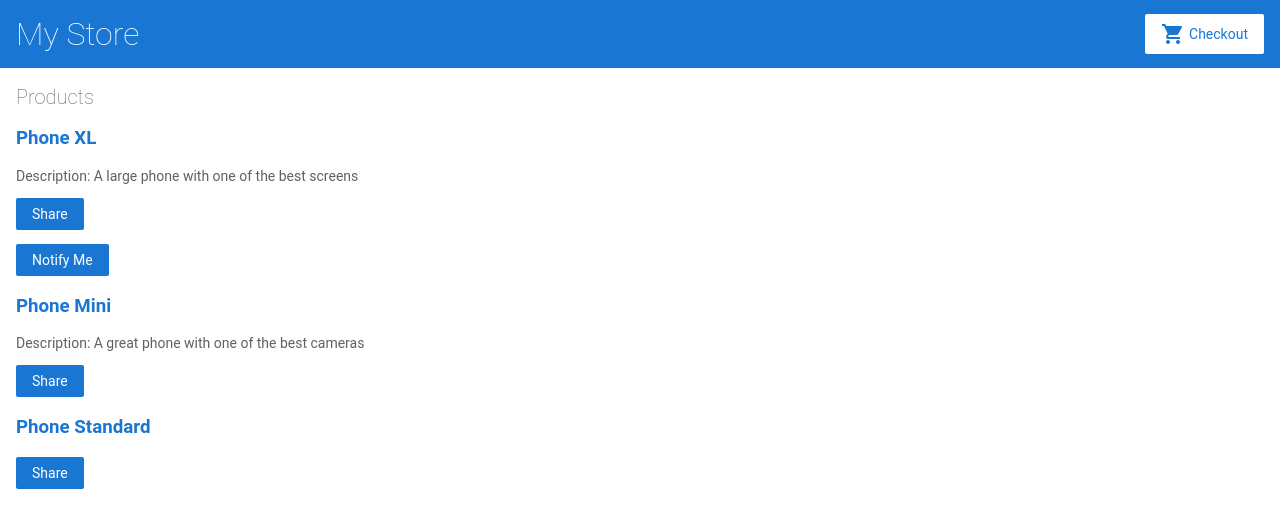
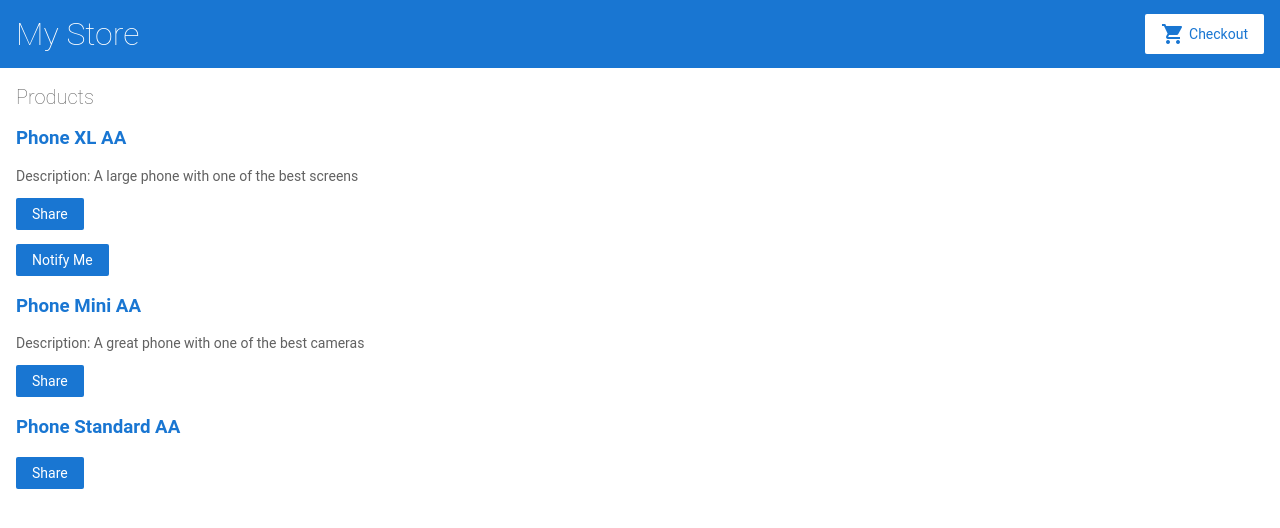
Before and after one commit to sureshjsreddy/angular-chh3uj, an Angular app: page / in a window 1280 px wide. Shown: the top 528 px of the page. Built offline with nearby package versions, Linux system fonts and the light colour scheme.

Commit message:
1 file modified

```diff
--- a/src/app/product-list/product-list.component.html
+++ b/src/app/product-list/product-list.component.html
@@ -1,24 +1,20 @@
 <h2>Products</h2>
 
 <div *ngFor="let product of products">
-
   <h3>
-    <a [title]="product.name + ' details'"
-       [routerLink]="['/products',product.id]">
-      {{ product.name }}
+    <a [title]="product.name + ' details'" [routerLink]="['/products',product.id]">
+      {{ product.name }} AA
     </a>
   </h3>
 
-  <p *ngIf="product.description">
-    Description: {{ product.description }}
-  </p>
+  <p *ngIf="product.description">Description: {{ product.description }}</p>
 
-  <button type="button" (click)="share()">
-    Share
-  </button>
-  <app-product-alerts  [product]='product' (notify)= 'onNotify()' ></app-product-alerts>
+  <button type="button" (click)="share()">Share</button>
+  <app-product-alerts
+    [product]="product"
+    (notify)="onNotify()"
+  ></app-product-alerts>
 </div>
-
 
 <!--
 Copyright Google LLC. All Rights Reserved.
```
